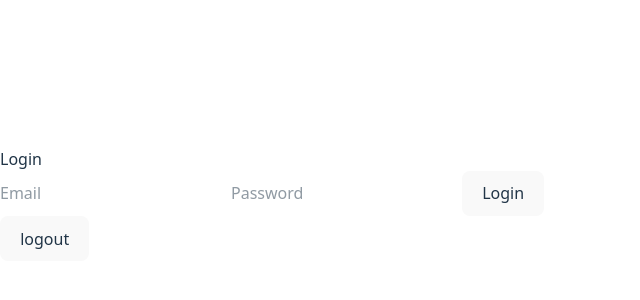
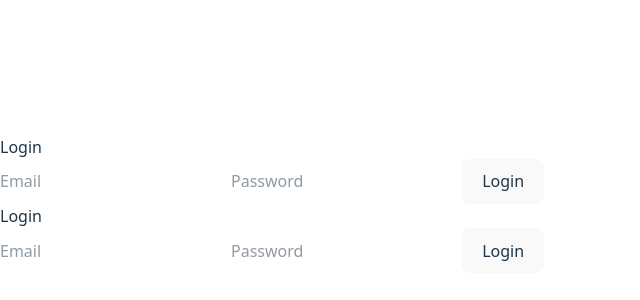
Before and after one commit to Rajib109/Todo-App-With-Appwrite, a React (Vite) app: page / in a window 1280 px wide. Shown: the part 196-496 px from the top of the page, without its empty margins (0-640 px from the left). Built offline with nearby package versions, Linux system fonts and the light colour scheme; no server answers.

Commit message:
feat: add signup functionality and improve login handling in LoginPage component

```diff
--- a/src/App.jsx
+++ b/src/App.jsx
@@ -7,7 +7,7 @@ const LoginPage = () => {
     const dispatch = useDispatch();
     const [email, setEmail] = useState('');
     const [password, setPassword] = useState('');
-    // const [name, setName] = useState(''); // For signup
+    const [name, setName] = useState(''); // For signup
     const [error, setError] = useState(null);
     const [loading, setLoading] = useState(false);
 
@@ -19,6 +19,7 @@ const LoginPage = () => {
         try {
             // 1. Call your async service
             const session = await authService.login(email, password);
+            console.log("Session::",session)
 
             if (session) {
                 // 2. Get the user data
@@ -26,7 +27,7 @@ const LoginPage = () => {
                 if (userData) {
                     // 3. Dispatch your synchronous action
                     dispatch(login(userData));
-                    console.log(userData)
+                    console.log("Userdata::",userData)
                 } else {
                     setError("Failed to get user data after login.");
                 }
@@ -37,6 +38,19 @@ const LoginPage = () => {
             setLoading(false);
         }
     };
+
+    const handleSignup = async(e)=>{
+        e.preventDefault();
+        setError(null);
+        setLoading(true)
+
+        try {
+            const result = await authService.createAccount(email,password)
+            console.log("result::",result)
+        } catch (error) {
+            console.log(error)
+        }
+    }
 
     // You would create a similar handleSignup function
     // const handleSignup = async (e) => { ... }
@@ -53,7 +67,15 @@ const LoginPage = () => {
                 {error && <p style={{color: 'red'}}>{error}</p>}
             </form>
             {/* Add signup form here */}
-            <button onClick={()=>logout()}>logout</button>
+            <form onSubmit={handleSignup}>
+                <h2>Login</h2>
+                <input type="email" value={email} onChange={e => setEmail(e.target.value)} placeholder="Email" />
+                <input type="password" value={password} onChange={e => setPassword(e.target.value)} placeholder="Password" />
+                <button type="submit" disabled={loading}>
+                    {loading ? 'Logging in...' : 'Login'}
+                </button>
+                {error && <p style={{color: 'red'}}>{error}</p>}
+            </form>
         </div>
     );
 };
```
